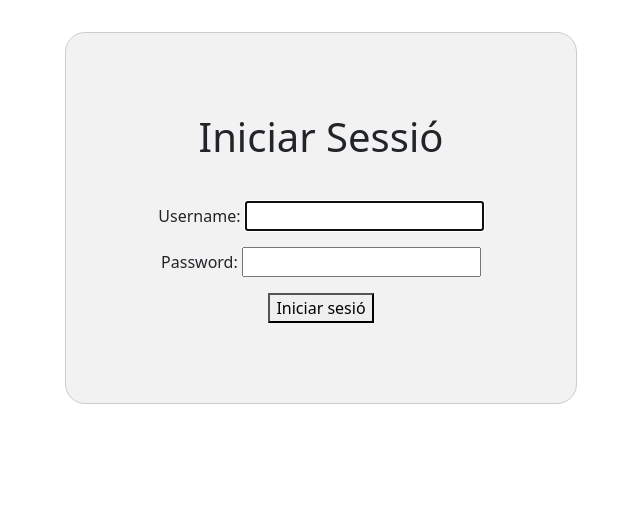
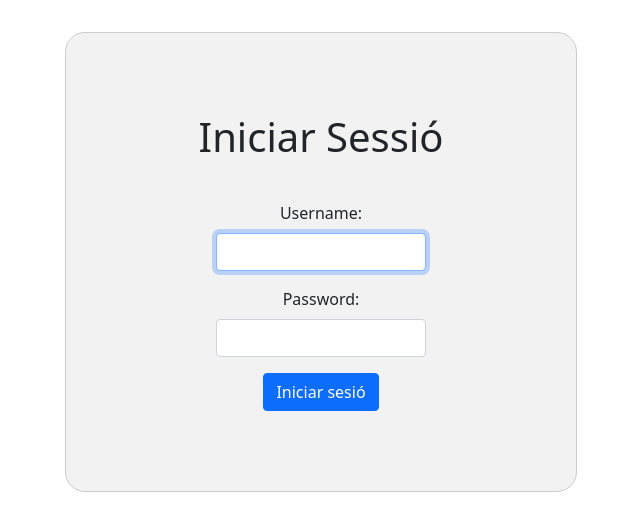
Before and after one commit to CarlosMunozRo/IETIFCT, a Django app: page /login in a window 1280 px wide. Shown: the part 163-694 px from the top of the page, without its empty margins (319-959 px from the left). Run offline with Django 3.2, Linux system fonts and the light colour scheme.

Commit message:
Login Maquetado

```diff
--- a/ieti/fct/static/style.css
+++ b/ieti/fct/static/style.css
@@ -110,3 +110,8 @@ li:before { content: counters(item, ".") " "; counter-increment: item }
 .loginTitle{
     margin-bottom: 5vh;
 }
+
+.formInput{
+    margin: auto ;
+    width: 60% !important;
+}
--- a/ieti/fct/templates/login.html
+++ b/ieti/fct/templates/login.html
@@ -7,11 +7,11 @@
         <h1 class="loginTitle">Iniciar Sessió</h1>
         <form method="post" action="{% url 'login' %}">
             {% csrf_token %}
-            <p><label for="id_username">Username:</label>
-                <input type="text" name="username" autofocus="" autocapitalize="none" autocomplete="username" maxlength="150" required="" id="id_username"></p>
-            <p><label for="id_password">Password:</label>
-                <input type="password" name="password" autocomplete="current-password" required="" id="id_password"></p>
-            <button class="btnForm" type="submit"> Iniciar sesió </button>
+            <p><label class="form-label" for="id_username">Username:</label>
+                <input class="formInput form-control" type="text" name="username" autofocus="" autocapitalize="none" autocomplete="username" maxlength="150" required="" id="id_username"></p>
+            <p><label class="form-label" for="id_password">Password:</label>
+                <input class="formInput form-control" type="password" name="password" autocomplete="current-password" required="" id="id_password"></p>
+            <button class="btn btn-primary  btnForm" type="submit"> Iniciar sesió </button>
             </form>
         </form>
     </div>
```
